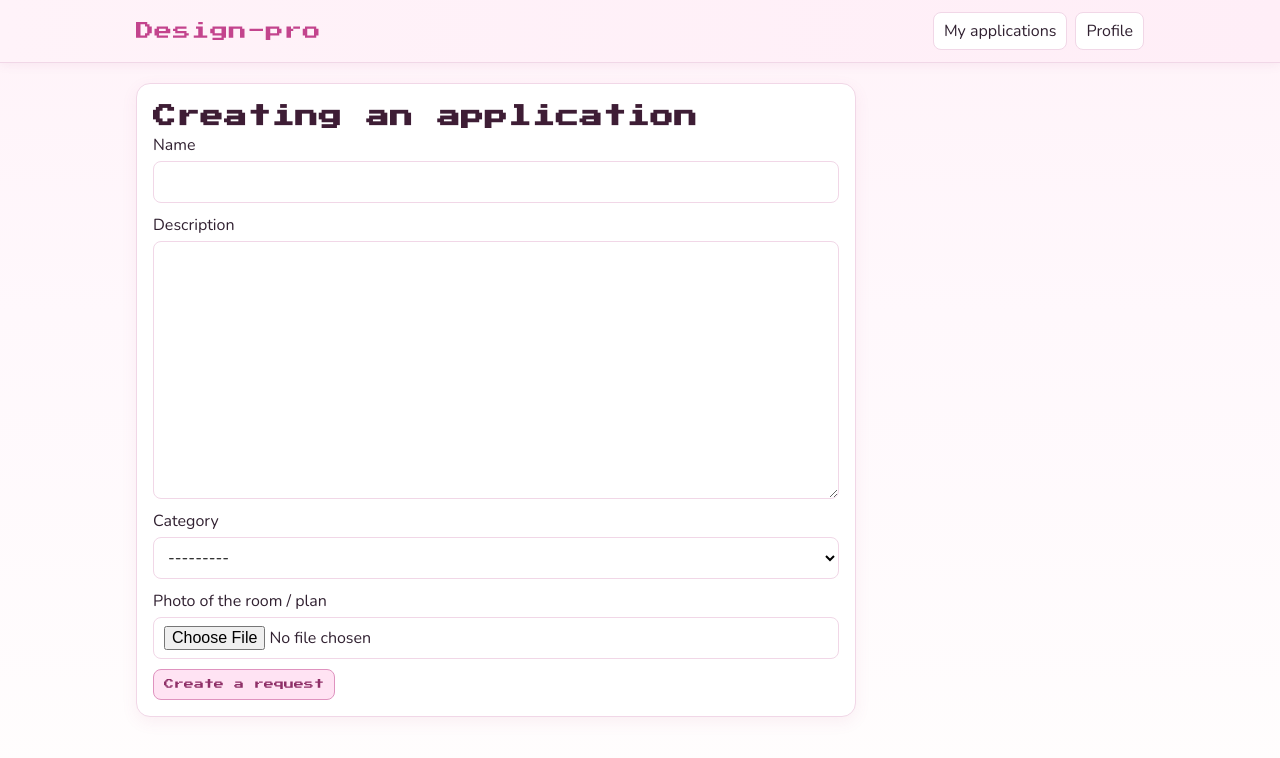
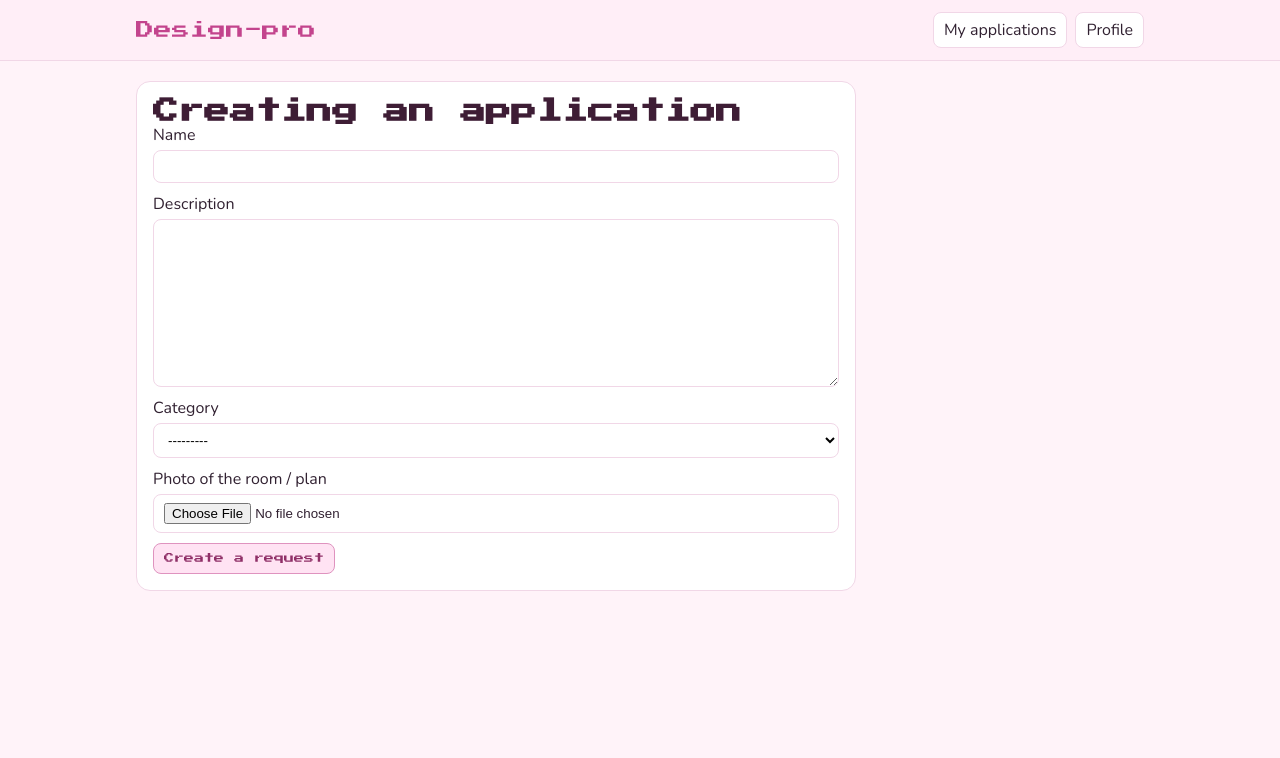
Before and after one commit to pashechkar-max/design-pro, a Django app: page /create/ in a window 1280 px wide. Shown: the top 758 px of the page. Run offline with Django 5.2, Linux system fonts and the light colour scheme; a user stored in the database is signed in; data comes from the database, SQL or seed files in the repository; both versions use the stored data as it was after the commit.

Commit message:
commit 19

```diff
--- a/design/main/static/css/style.css
+++ b/design/main/static/css/style.css
@@ -8,9 +8,8 @@ body {
     margin: 0;
     padding: 0;
     font-family: "Nunito", "Segoe UI", sans-serif;
-    background: linear-gradient(180deg, #fff3f9 0%, #fff8fc 40%, #fffdfd 100%);
+    background: #FFF3F9FF;
     color: #312131;
-    line-height: 1.5;
 }
 
 h1,
@@ -23,17 +22,15 @@ h1,
 h2,
 .logo {
     font-family: "Press Start 2P", "Courier New", monospace;
-    line-height: 1.45;
-    letter-spacing: 0.03em;
     color: #3e1d35;
 }
 
 h1 {
-    font-size: clamp(18px, 2vw, 23px);
+    font-size: 2vw;
 }
 
 h2 {
-    font-size: clamp(14px, 1.5vw, 16px);
+    font-size: 1.5vw;
 }
 
 h3 {
@@ -51,9 +48,8 @@ a:active {
 }
 
 .top {
-    background: linear-gradient(90deg, #fff3f9 0%, #ffeef7 100%);
+    background: #ffeef7;
     border-bottom: 1px solid #f1d7e7;
-    box-shadow: 0 2px 10px rgba(170, 72, 129, 0.08);
 }
 
 .top-in {
@@ -91,7 +87,7 @@ a:active {
     background: #ffffff;
     color: #312131;
     border-radius: 8px;
-    transition: background 0.15s ease, border-color 0.15s ease;
+    transition: background 0.15s ease;
 }
 
 .nav a:hover {
@@ -111,7 +107,6 @@ a:active {
     border-radius: 14px;
     padding: 16px;
     margin-bottom: 14px;
-    box-shadow: 0 5px 16px rgba(187, 72, 132, 0.08);
 }
 
 .wide {
@@ -276,7 +271,6 @@ textarea {
     border-radius: 8px;
     background: #ffffff;
     padding: 8px 10px;
-    font: inherit;
 }
 
 input[type="text"]:focus,
```
Also changed, not shown: design/db.sqlite3, design/media/design_requests/photos/tg_image_888990743.png (added).
